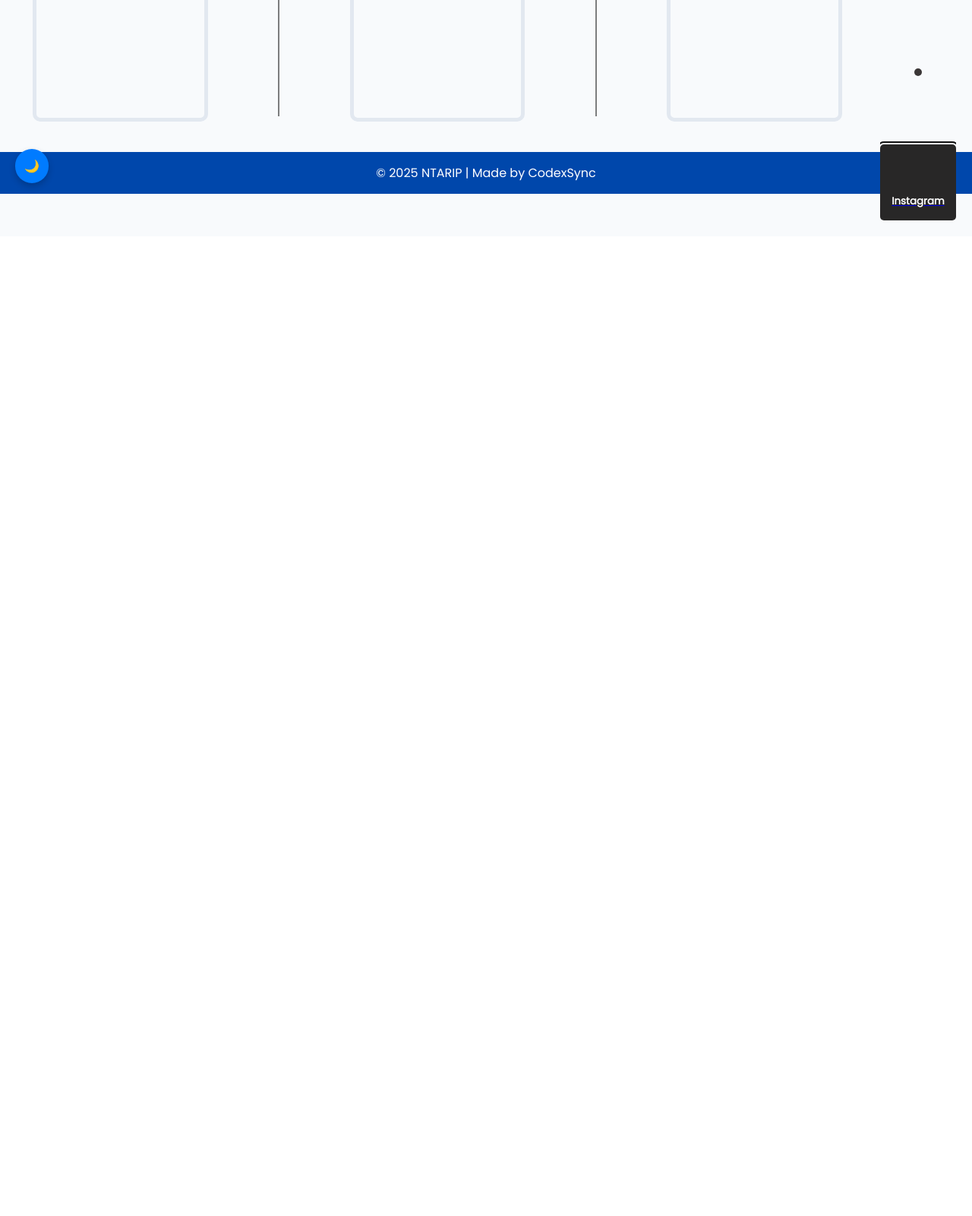
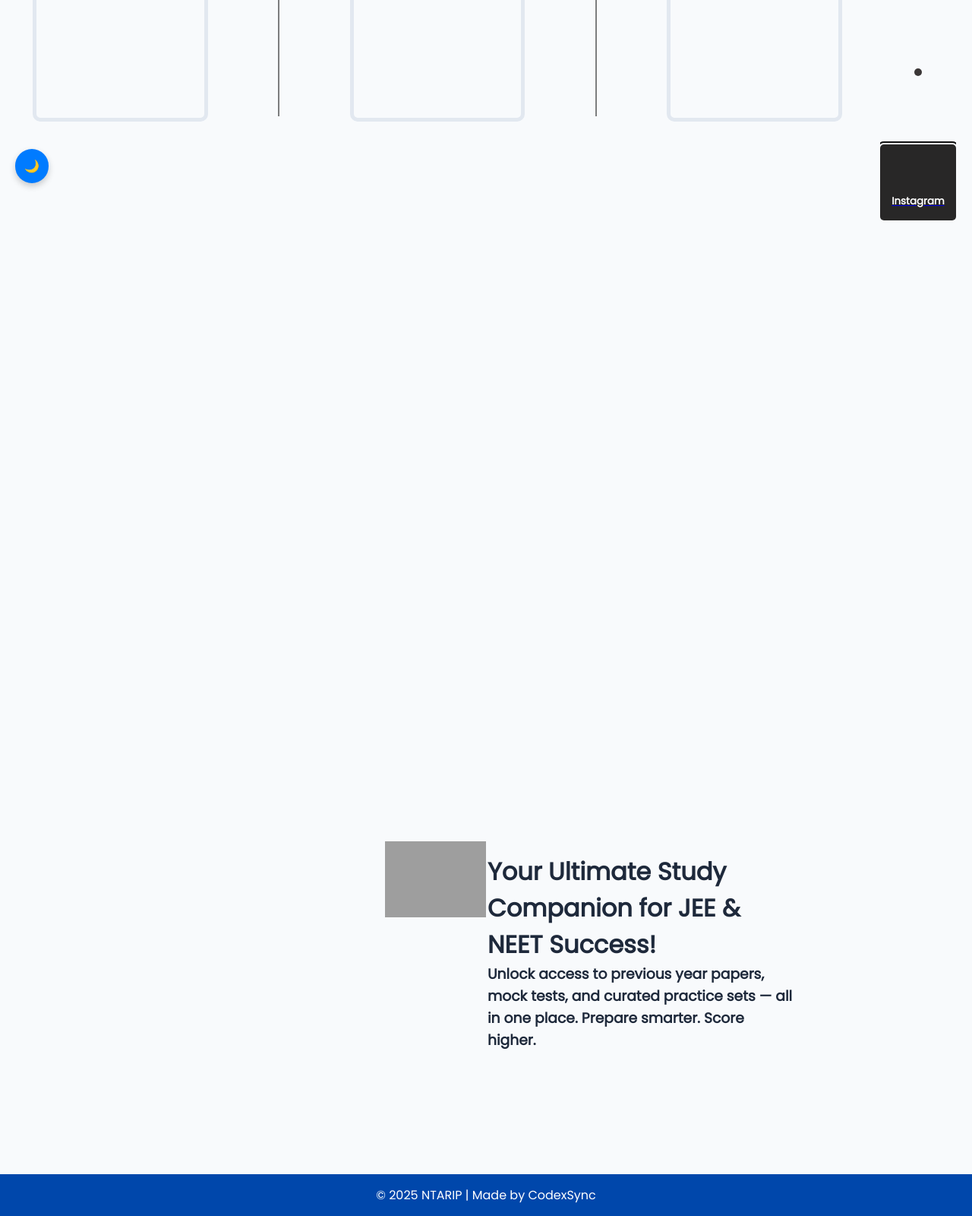
Before and after one commit to abhishek98185/ntarip, a Django app: page / in a window 1280 px wide. Shown: the part 489-2089 px from the top of the page at 76% size. Before the commit the page ends 779 px from the top, so only its background shows below. Run offline with Django 5.2, Linux system fonts and the light colour scheme; grey boxes are pictures that could not be loaded.

Commit message:
Page 2 w animation

```diff
--- a/ntarip/home/static/css/index.css
+++ b/ntarip/home/static/css/index.css
@@ -48,3 +48,8 @@ main {
   background-color: black;
 
 }
+.page2{
+  width: 100vw;
+  height: 100vh;
+  background-color: black;
+}
--- a/ntarip/home/templates/index.html
+++ b/ntarip/home/templates/index.html
@@ -4,7 +4,74 @@ Resources {% endblock %} {% block extra_css %}
 <link rel="stylesheet" href="{% static 'css/theme.css' %}" />
 <link rel="stylesheet" href="{% static 'css/socialmedia.css' %}" />
 <link rel="stylesheet" href="{% static 'css/loader.css' %}" />
-
+<style>
+  .page2 {
+    width: 100vw;
+    height: 125%;
+    background-color: #f8fafc;
+    margin-top: 3vh;
+    padding: 12vh 10vw;
+  }
+  .quote1 {
+    height: auto;
+    display: flex;
+    padding: 50px 20px 10px 20px;
+  }
+  .quote1 img {
+    height: 100px;
+    width: auto;
+    padding: 5px;
+  }
+  .text1,
+  .text2,
+  .text3,
+  .text4 {
+    flex-wrap: wrap;
+    overflow: hidden;
+    text-overflow: unset;
+    white-space: normal;
+    width: 50%;
+    padding: 2vh 3vw;
+  }
+  .quote2 {
+    height: auto;
+    display: flex;
+    padding: 50px 20px 10px 20px;
+    align-items: center;
+    justify-content: right;
+  }
+  .quote2 img {
+    height: 100px;
+    width: auto;
+    margin-right: 5px;
+  }
+  .quote3 {
+    height: auto;
+    display: flex;
+    padding: 50px 20px 10px 20px;
+  }
+  .quote3 img {
+    height: 100px;
+    width: auto;
+  }
+  .quote4 {
+    height: auto;
+    display: flex;
+    padding: 50px 20px 10px 20px;
+    justify-content: right;
+  }
+  .quote4 img {
+    height: 100px;
+    width: auto;
+  }
+  .page3 {
+    height: 100vh;
+    background-color: black;
+  }
+  .text4{
+    padding-left: 4vw;
+  }
+</style>
 
 {% endblock %} {% block body %}
 <!-- Main Section -->
@@ -84,75 +151,177 @@ Resources {% endblock %} {% block extra_css %}
           <div class="light"></div>
         </div>
         <div class="button-holder">
-          <img src="{% static 'media/instagram.png' %}" alt="instagram" id="instagramlogo" />
+          <img
+            src="{% static 'media/instagram.png' %}"
+            alt="instagram"
+            id="instagramlogo"
+          />
           <p>Instagram</p>
         </div>
       </button>
     </a>
   </div>
+</main>
+<div class="page2">
+  <div class="quote1">
+    <img
+      src="https://www.cambiumassessment.com/assets/icon-trusted-technology.svg"
+      alt=""
+    />
+    <div class="text1">
+      <h1>Every Paper You Need, At Your Fingertips</h1>
+      <h3>
+        From JEE Main to NEET to JEE Advanced — we've got all previous year
+        questions covered
+      </h3>
+    </div>
+  </div>
+  <div class="quote2">
+    <img
+      src="https://www.cambiumassessment.com/assets/icon-actionable-reports.svg"
+      alt=""
+    />
+    <div class="text2">
+      <h1>Crack JEE & NEET with Confidence</h1>
+      <h3>
+        Boost your preparation with authentic question papers and high-quality
+        test series. No distractions. Just pure learning.
+      </h3>
+    </div>
+  </div>
+  <div class="quote3">
+    <img
+      src="https://www.cambiumassessment.com/assets/icon-constant-innovation.svg"
+      alt=""
+    />
+    <div class="text3">
+      <h1>Practice. Perform. Prevail.</h1>
+      <h3>
+        Don't just study — prepare with a purpose. Get ahead with our expertly
+        compiled PYQs and mock exams.
+      </h3>
+    </div>
+  </div>
+  <div class="quote4">
+    <img
+      src="https://www.cambiumassessment.com/assets/icon-sound-psychometrics.svg"
+      alt=""
+    />
+    <div class="text4">
+      <h1>Your Ultimate Study Companion for JEE & NEET Success!</h1>
+      <h3>
+        Unlock access to previous year papers, mock tests, and curated practice
+        sets — all in one place. Prepare smarter. Score higher.
+      </h3>
+    </div>
+  </div>
+</div>
 
-
-
-
-
-</main>
 <script src="https://cdn.jsdelivr.net/npm/gsap@3/dist/gsap.min.js"></script>
 <script>
-const tml = gsap.timeline()
-tml.from(".card2",{
-  duration: 0.1 ,
-  delay:0.1,
+  const tml = gsap.timeline();
+  tml.from(".card2", {
+    duration: 0.1,
+    delay: 0.1,
     opacity: 0,
-})
-tml.from(".card1",{
+  });
+  tml.from(".card1", {
     duration: 0.8,
     x: -100,
     opacity: 0,
     ease: "bounce.out",
-})
-tml.from(".card3",{
+  });
+  tml.from(".card3", {
     duration: 0.8,
     x: 100,
     opacity: 0,
     ease: "bounce.out",
-})
-
+  });
 </script>
-
-
-
 
 <!-- Loader container -->
 <div id="loader" aria-hidden="true">
   <!-- Paste your SVG here -->
-  <svg xmlns="http://www.w3.org/2000/svg" height="200px" width="200px" viewBox="0 0 200 200" class="pencil"
-    aria-label="Loading animation" role="img">
+  <svg
+    xmlns="http://www.w3.org/2000/svg"
+    height="200px"
+    width="200px"
+    viewBox="0 0 200 200"
+    class="pencil"
+    aria-label="Loading animation"
+    role="img"
+  >
     <defs>
       <clipPath id="pencil-eraser">
         <rect height="30" width="30" ry="5" rx="5"></rect>
       </clipPath>
     </defs>
-    <circle transform="rotate(-113,100,100)" stroke-linecap="round" stroke-dashoffset="439.82"
-      stroke-dasharray="439.82 439.82" stroke-width="2" stroke="currentColor" fill="none" r="70" class="pencil__stroke">
-    </circle>
+    <circle
+      transform="rotate(-113,100,100)"
+      stroke-linecap="round"
+      stroke-dashoffset="439.82"
+      stroke-dasharray="439.82 439.82"
+      stroke-width="2"
+      stroke="currentColor"
+      fill="none"
+      r="70"
+      class="pencil__stroke"
+    ></circle>
     <g transform="translate(100,100)" class="pencil__rotate">
       <g fill="none">
-        <circle transform="rotate(-90)" stroke-dashoffset="402" stroke-dasharray="402.12 402.12" stroke-width="30"
-          stroke="hsl(223,90%,50%)" r="64" class="pencil__body1"></circle>
-        <circle transform="rotate(-90)" stroke-dashoffset="465" stroke-dasharray="464.96 464.96" stroke-width="10"
-          stroke="hsl(223,90%,60%)" r="74" class="pencil__body2"></circle>
-        <circle transform="rotate(-90)" stroke-dashoffset="339" stroke-dasharray="339.29 339.29" stroke-width="10"
-          stroke="hsl(223,90%,40%)" r="54" class="pencil__body3"></circle>
+        <circle
+          transform="rotate(-90)"
+          stroke-dashoffset="402"
+          stroke-dasharray="402.12 402.12"
+          stroke-width="30"
+          stroke="hsl(223,90%,50%)"
+          r="64"
+          class="pencil__body1"
+        ></circle>
+        <circle
+          transform="rotate(-90)"
+          stroke-dashoffset="465"
+          stroke-dasharray="464.96 464.96"
+          stroke-width="10"
+          stroke="hsl(223,90%,55%)"
+          r="74"
+          class="pencil__body2"
+        ></circle>
+        <circle
+          transform="rotate(-90)"
+          stroke-dashoffset="339"
+          stroke-dasharray="339.29 339.29"
+          stroke-width="10"
+          stroke="hsl(223,90%,40%)"
+          r="54"
+          class="pencil__body3"
+        ></circle>
       </g>
       <g transform="rotate(-90) translate(49,0)" class="pencil__eraser">
         <g class="pencil__eraser-skew">
-          <rect height="30" width="30" ry="5" rx="5" fill="hsl(223,90%,70%)"></rect>
-          <rect clip-path="url(#pencil-eraser)" height="30" width="5" fill="hsl(223,90%,60%)"></rect>
+          <rect
+            height="30"
+            width="30"
+            ry="5"
+            rx="5"
+            fill="hsl(223,90%,70%)"
+          ></rect>
+          <rect
+            clip-path="url(#pencil-eraser)"
+            height="30"
+            width="5"
+            fill="hsl(223,90%,60%)"
+          ></rect>
           <rect height="20" width="30" fill="hsl(223,10%,90%)"></rect>
           <rect height="20" width="15" fill="hsl(223,10%,70%)"></rect>
           <rect height="20" width="5" fill="hsl(223,10%,80%)"></rect>
           <rect height="2" width="30" y="6" fill="hsla(223,10%,10%,0.2)"></rect>
-          <rect height="2" width="30" y="13" fill="hsla(223,10%,10%,0.2)"></rect>
+          <rect
+            height="2"
+            width="30"
+            y="13"
+            fill="hsla(223,10%,10%,0.2)"
+          ></rect>
         </g>
       </g>
       <g transform="rotate(-90) translate(49,-30)" class="pencil__point">
@@ -165,5 +334,93 @@ tml.from(".card3",{
 </div>
 
 <script src="{% static 'js/loader.js' %}"></script>
+<script
+  src="https://cdnjs.cloudflare.com/ajax/libs/gsap/3.13.0/ScrollTrigger.min.js"
+  integrity="sha512-P2IDYZfqSwjcSjX0BKeNhwRUH8zRPGlgcWl5n6gBLzdi4Y5/0O4zaXrtO4K9TZK6Hn1BenYpKowuCavNandERg=="
+  crossorigin="anonymous"
+  referrerpolicy="no-referrer"
+></script>
+
+<script>
+    gsap.set(".quote1 img", { x: "100%", opacity: 0 });
+    gsap.set(".text1", { x: "-5%", opacity: 0 });
+
+    ScrollTrigger.create({
+      trigger: ".quote1",
+      start: "top 60%",
+      markers: false,
+      onEnter: () => {
+        gsap.to(".quote1 img", { x: "0%", opacity: 1, duration: 0.8 });
+        gsap.to(".text1", { x: "0%", opacity: 1, duration: 0.8 });
+      },
+      onLeaveBack: () => {
+        gsap.to(".quote1 img", { x: "100%", opacity: 0, duration: 0.8 });
+        gsap.to(".text1", { x: "-5%", opacity: 0, duration: 0.8 });
+      },
+    });
+
+    gsap.set(".quote3 img", { x: "100%", opacity: 0 });
+    gsap.set(".text3", { x: "-5%", opacity: 0 });
+
+    ScrollTrigger.create({
+      trigger: ".quote3",
+      start: "top 55%",
+      markers: false,
+      onEnter: () => {
+        gsap.to(".quote3 img", { x: "0%", opacity: 1, duration: 0.8 });
+        gsap.to(".text3", { x: "0%", opacity: 1, duration: 0.8 });
+      },
+      onLeaveBack: () => {
+        gsap.to(".quote3 img", { x: "100%", opacity: 0, duration: 0.8 });
+        gsap.to(".text3", { x: "-5%", opacity: 0, duration: 0.8 });
+      },
+    });
+
+    gsap.set(".quote2 img", {
+      x: "100%",
+      opacity: 0,
+    });
+    gsap.set(".text2", {
+      x: "-10%",
+      opacity: 0,
+    });
+    ScrollTrigger.create({
+      trigger: ".quote2",
+      start: "top 55%",
+      markers: false,
+      onEnter: () => {
+        gsap.to(".quote2 img", { x: "0%", opacity: 1, duration: 0.8 });
+        gsap.to(".text2", { x: "0%", opacity: 1, duration: 0.8 });
+      },
+      onLeaveBack: () => {
+        gsap.to(".quote2 img", { x: "100%", opacity: 0, duration: 0.8 });
+        gsap.to(".text2", { x: "-10%", opacity: 0, duration: 0.8 });
+      },
+    });
+
+
+    gsap.set(".quote4 img", {
+      x: "100%",
+      opacity: 0,
+    });
+    gsap.set(".text4", {
+      x: "-10%",
+      opacity: 0,
+    });
+    ScrollTrigger.create({
+      trigger: ".quote4",
+      start: "top 55%",
+      markers: false,
+      onEnter: () => {
+        gsap.to(".quote4 img", { opacity: 1, x: "0%", duration: 0.8 });
+        gsap.to(".text4", { x: "-10%", opacity: 1, duration: 0.8 });
+      },
+      onLeaveBack: () => {
+        gsap.to(".quote4 img", { x: "100%", opacity: 0 });
+        gsap.to(".text4 ", { x: "-10%", opacity: 0 });
+      },
+    });
+
+</script>
 
 {% endblock %}
```
Also changed, not shown: ntarip/home/static/js/script.js (line endings or trailing spaces), ntarip/home/static/media/bgimgsvg.svg (added). Lines whose indentation alone changed are shown as unchanged.
